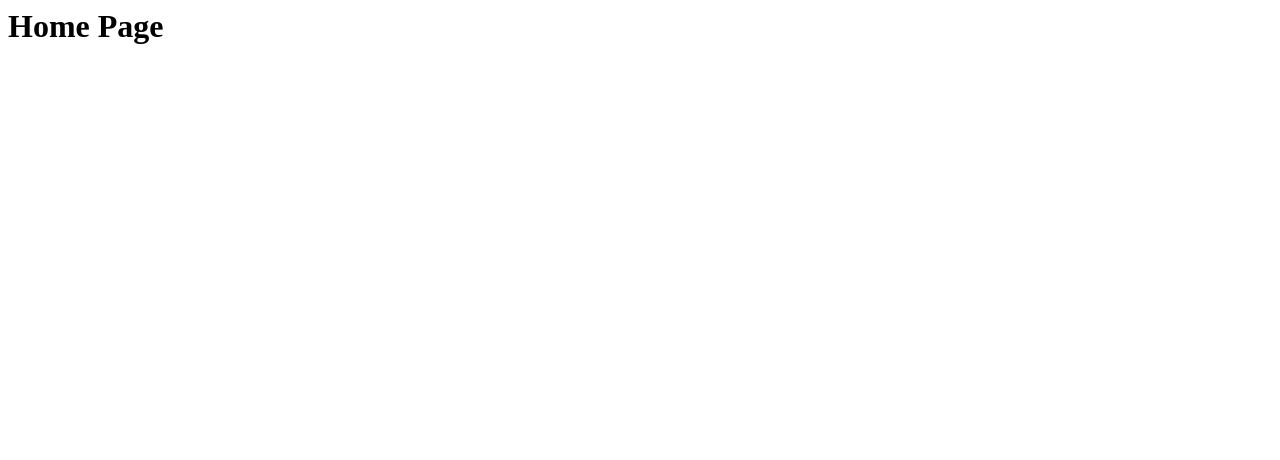
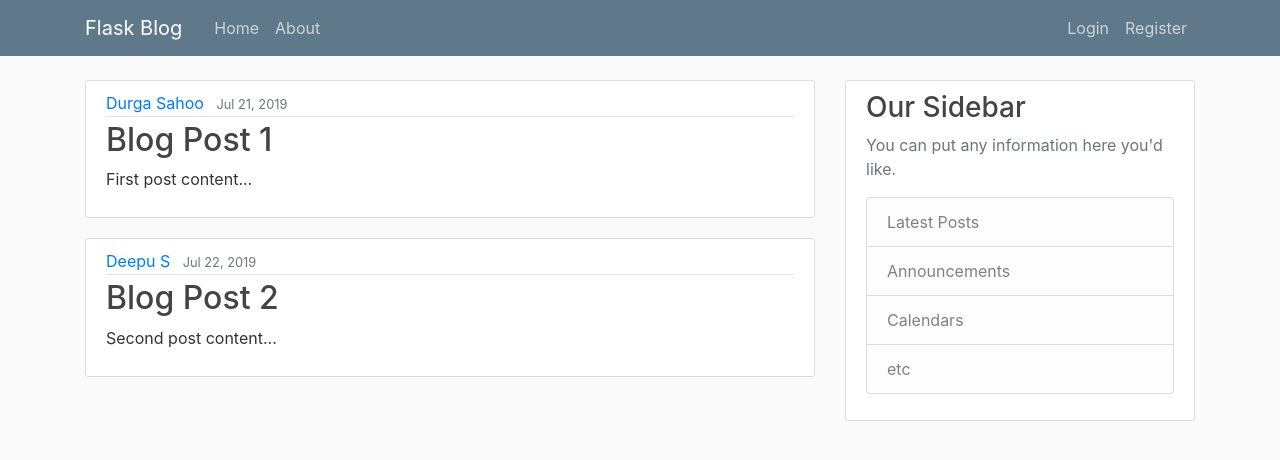
Before and after one commit to dpsahoo/Flask_Blog, a Flask app: page /home in a window 1280 px wide. Before the commit the part shown is almost empty. Shown: the top 460 px of the page. Run offline with Flask 2, Linux system fonts and the light colour scheme; some libraries are stand-ins or nearby versions.

Commit message:
Modify routes to render templates

```diff
--- a/app.py
+++ b/app.py
@@ -1,17 +1,32 @@
-from flask import Flask
+from flask import Flask, render_template, url_for
 
 app = Flask(__name__)
+
+posts = [
+    {
+        'author': 'Durga Sahoo',
+        'title': 'Blog Post 1',
+        'content': 'First post content...',
+        'date_posted': 'Jul 21, 2019'
+    },
+    {
+        'author': 'Deepu S',
+        'title': 'Blog Post 2',
+        'content': 'Second post content...',
+        'date_posted': 'Jul 22, 2019'
+    }
+]
 
 
 @app.route("/")
 @app.route("/home")
 def hello_world():
-    return "<h1>Home Page</h1>"
+    return render_template('home.html', posts=posts)
 
 
 @app.route("/about")
 def about():
-    return "<h1>About Page</h1>"
+    return render_template('about.html', title='About')
 
 
 if __name__ == '__main__':
--- a/templates/home.html
+++ b/templates/home.html
@@ -1,10 +1,15 @@
-<!DOCTYPE html>
-<html lang="en">
-<head>
-    <meta charset="UTF-8">
-    <title>$Title$</title>
-</head>
-<body>
-$END$
-</body>
-</html>
+{% extends "layout.html" %}
+{% block content %}
+    {% for post in posts %}
+        <article class="media content-section">
+          <div class="media-body">
+            <div class="article-metadata">
+              <a class="mr-2" href="#">{{ post.author }}</a>
+              <small class="text-muted">{{ post.date_posted }}</small>
+            </div>
+            <h2><a class="article-title" href="#">{{ post.title }}</a></h2>
+            <p class="article-content">{{ post.content }}</p>
+          </div>
+        </article>
+    {% endfor %}
+{% endblock content %}
--- a/templates/layout.html
+++ b/templates/layout.html
@@ -1,10 +1,69 @@
 <!DOCTYPE html>
 <html lang="en">
 <head>
-    <meta charset="UTF-8">
-    <title>$Title$</title>
+    <meta charset="utf-8">
+    <meta name="viewport" content="width=device-width, initial-scale=1, shrink-to-fit=no">
+
+    <!-- Bootstrap CSS -->
+    <link rel="stylesheet" href="https://stackpath.bootstrapcdn.com/bootstrap/4.3.1/css/bootstrap.min.css" integrity="sha384-ggOyR0iXCbMQv3Xipma34MD+dH/1fQ784/j6cY/iJTQUOhcWr7x9JvoRxT2MZw1T" crossorigin="anonymous">
+
+    <link rel="stylesheet" type="text/css" href="{{ url_for('static', filename='main.css') }}">
+
+    {% if title %}
+    <title>Flask Blog - {{ title }}</title>
+    {% else %}
+    <title>Flask Blog</title>
+    {% endif %}
 </head>
 <body>
-$END$
+    <header class="site-header">
+      <nav class="navbar navbar-expand-md navbar-dark bg-steel fixed-top">
+        <div class="container">
+          <a class="navbar-brand mr-4" href="/">Flask Blog</a>
+          <button class="navbar-toggler" type="button" data-toggle="collapse" data-target="#navbarToggle" aria-controls="navbarToggle" aria-expanded="false" aria-label="Toggle navigation">
+            <span class="navbar-toggler-icon"></span>
+          </button>
+          <div class="collapse navbar-collapse" id="navbarToggle">
+            <div class="navbar-nav mr-auto">
+              <a class="nav-item nav-link" href="/">Home</a>
+              <a class="nav-item nav-link" href="/about">About</a>
+            </div>
+            <!-- Navbar Right Side -->
+            <div class="navbar-nav">
+              <a class="nav-item nav-link" href="/login">Login</a>
+              <a class="nav-item nav-link" href="/register">Register</a>
+            </div>
+          </div>
+        </div>
+      </nav>
+    </header>
+    <main role="main" class="container">
+      <div class="row">
+        <div class="col-md-8">
+          {% block content %}{% endblock %}
+        </div>
+        <div class="col-md-4">
+          <div class="content-section">
+            <h3>Our Sidebar</h3>
+            <p class='text-muted'>You can put any information here you'd like.
+              <ul class="list-group">
+                <li class="list-group-item list-group-item-light">Latest Posts</li>
+                <li class="list-group-item list-group-item-light">Announcements</li>
+                <li class="list-group-item list-group-item-light">Calendars</li>
+                <li class="list-group-item list-group-item-light">etc</li>
+              </ul>
+            </p>
+          </div>
+        </div>
+      </div>
+    </main>
+
+
+    <!-- Optional JavaScript -->
+    <!-- jQuery first, then Popper.js, then Bootstrap JS -->
+    <script src="https://code.jquery.com/jquery-3.3.1.slim.min.js" integrity="sha384-q8i/X+965DzO0rT7abK41JStQIAqVgRVzpbzo5smXKp4YfRvH+8abtTE1Pi6jizo" crossorigin="anonymous"></script>
+    <script src="https://cdnjs.cloudflare.com/ajax/libs/popper.js/1.14.7/umd/popper.min.js" integrity="sha384-UO2eT0CpHqdSJQ6hJty5KVphtPhzWj9WO1clHTMGa3JDZwrnQq4sF86dIHNDz0W1" crossorigin="anonymous"></script>
+    <script src="https://stackpath.bootstrapcdn.com/bootstrap/4.3.1/js/bootstrap.min.js" integrity="sha384-JjSmVgyd0p3pXB1rRibZUAYoIIy6OrQ6VrjIEaFf/nJGzIxFDsf4x0xIM+B07jRM" crossorigin="anonymous"></script>
+
 </body>
 </html>
```
Also changed, not shown: templates/about.html (+4 -10 lines).
